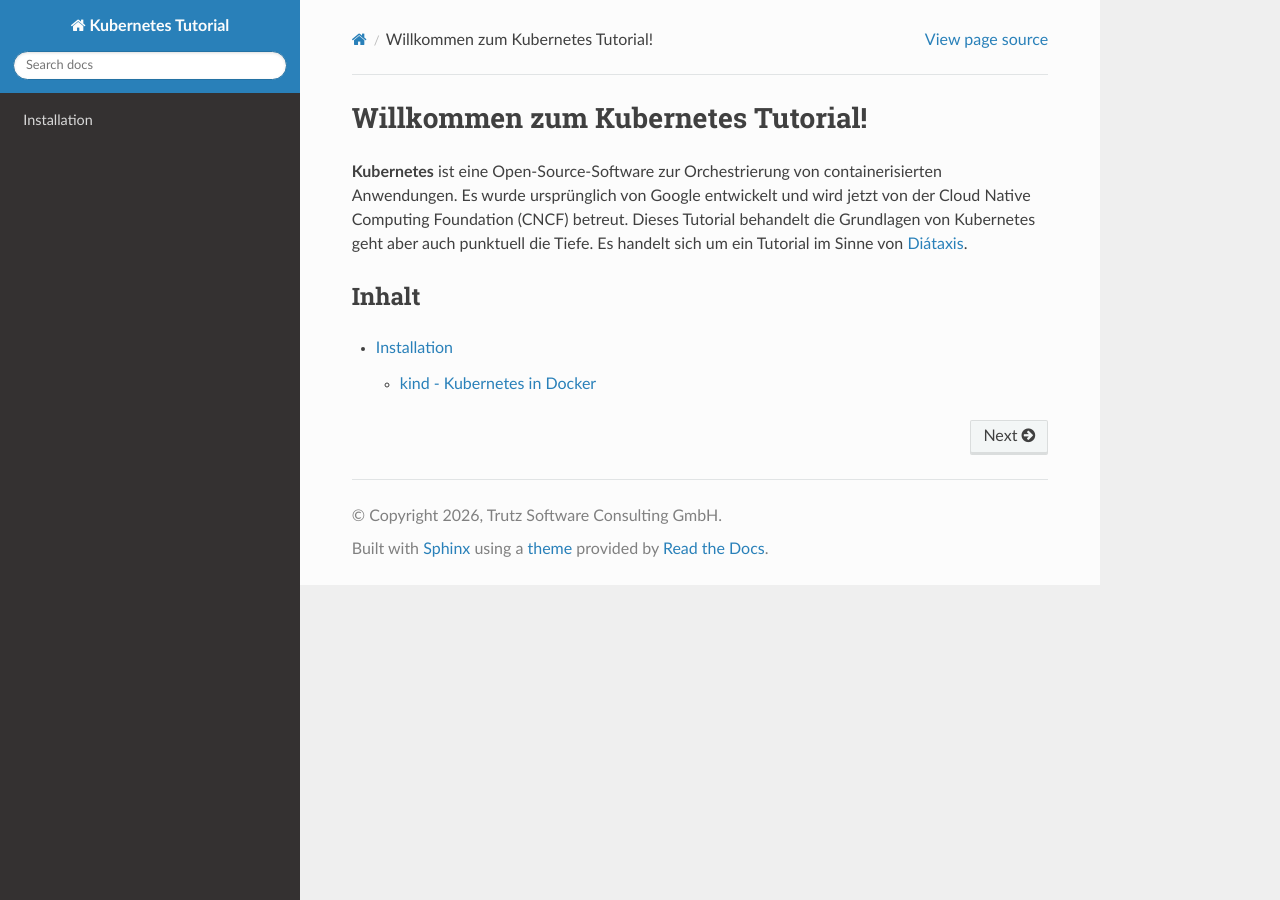
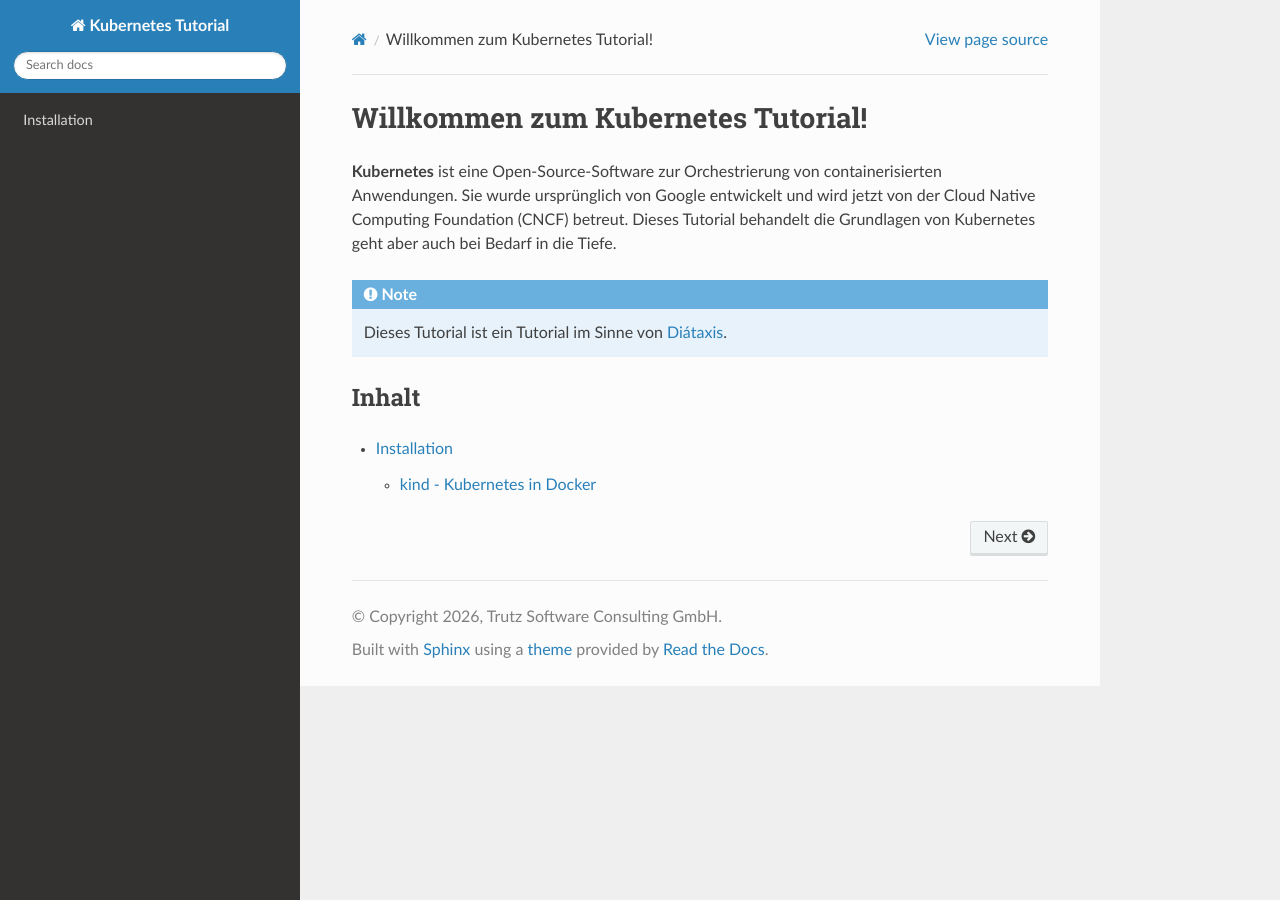
Before and after one commit to trutzio/kubernetes-tutorial, a Sphinx documentation site: the page built from docs/source/index.rst, in a window 1280 px wide. Built offline with Sphinx 7.4.7 and the Read the Docs theme 3.1.0, drawn with Linux system fonts in a browser that asks for light colours.

Commit message:
chore: Update introduction and note formatting in index.rst; change hint to seealso in installation.rst

```diff
--- a/docs/source/index.rst
+++ b/docs/source/index.rst
@@ -1,7 +1,11 @@
 Willkommen zum Kubernetes Tutorial!
 ===================================
 
-**Kubernetes** ist eine Open-Source-Software zur Orchestrierung von containerisierten Anwendungen. Es wurde ursprünglich von Google entwickelt und wird jetzt von der Cloud Native Computing Foundation (CNCF) betreut. Dieses Tutorial behandelt die Grundlagen von Kubernetes geht aber auch punktuell die Tiefe. Es handelt sich um ein Tutorial im Sinne von `Diátaxis <https://diataxis.fr/tutorials/>`_.
+**Kubernetes** ist eine Open-Source-Software zur Orchestrierung von containerisierten Anwendungen. Sie wurde ursprünglich von Google entwickelt und wird jetzt von der Cloud Native Computing Foundation (CNCF) betreut. Dieses Tutorial behandelt die Grundlagen von Kubernetes geht aber auch bei Bedarf in die Tiefe.
+
+.. note::
+
+   Dieses Tutorial ist ein Tutorial im Sinne von `Diátaxis <https://diataxis.fr/tutorials/>`_.
 
 Inhalt
 ------
--- a/docs/source/installation.rst
+++ b/docs/source/installation.rst
@@ -30,6 +30,6 @@
    $ curl.exe -Lo kind-windows-amd64.exe https://kind.sigs.k8s.io/dl/v0.31.0/kind-windows-amd64
    $ Move-Item .\kind-windows-amd64.exe c:\some-dir-in-your-PATH\kind.exe
 
-.. hint::
+.. seealso::
 
    Weitetere Möglichkeiten zur Installation von `kind`_ findet ihr in der offiziellen `Installationsdokumentation <https://kind.sigs.k8s.io/docs/user/quick-start/#installation>`_.
```
